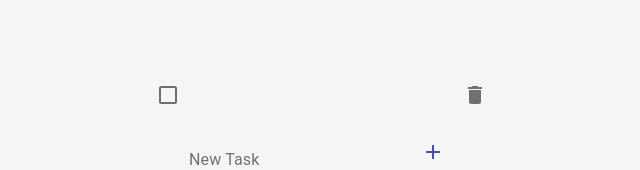
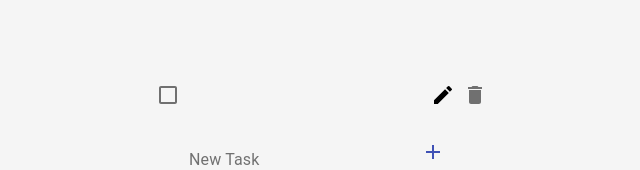
Before and after one commit to kevinngth/todo-list, a React (Create React App) app: page / in a window 1280 px wide. Both pictures are taken after a click on the button 750 px from the left and 408 px from the top of the page. Shown: the part 281-451 px from the top of the page, without its empty margins (317-957 px from the left). Built offline with nearby package versions, Linux system fonts and the light colour scheme.

Commit message:
added edit feature

```diff
--- a/src/components/Form.tsx
+++ b/src/components/Form.tsx
@@ -13,7 +13,7 @@ export const Form: React.FC<Props> = ({ tasks, setTasks }) => {
 
     const addTask = (task: string) => () => {
         const newTasks = [...tasks];
-        newTasks.push({ content: task, isDone: false });
+        newTasks.push({ content: task, isDone: false, isEditing: false });
         setTasks(newTasks);
         setTask('');
     };
--- a/src/components/TaskList.tsx
+++ b/src/components/TaskList.tsx
@@ -1,7 +1,9 @@
-import React from 'react';
+import React, { useState } from 'react';
 import Task from '../models/Task';
 import { createStyles, makeStyles } from '@material-ui/core/styles';
 import DeleteIcon from '@material-ui/icons/Delete';
+import EditIcon from '@material-ui/icons/Edit';
+import EditOutlinedIcon from '@material-ui/icons/EditOutlined';
 import {
     List,
     ListItem,
@@ -41,15 +43,44 @@ export const TaskList: React.FC<Props> = ({ tasks, setTasks }) => {
         setTasks(newTasks);
     };
 
+    const startEditingTask = (index: number) => () => {
+        const newTasks = [...tasks];
+        newTasks[index].isEditing = true;
+        setTasks(newTasks);
+    };
+
+    const [holdingContent, setHoldingContent] = useState<string>('');
+
+    const endEditingTask = (index: number) => () => {
+        const newTasks = [...tasks];
+        newTasks[index].content = holdingContent;
+        newTasks[index].isEditing = false;
+        setTasks(newTasks);
+    };
+
     return (
         <List className={classes.root}>
             {tasks.map((task, index) => {
                 return (
-                    <ListItem key={index} role={undefined} dense button onClick={checkTask(index)}>
-                        <ListItemIcon>
+                    <ListItem key={index} role={undefined} dense button>
+                        <ListItemIcon onClick={checkTask(index)}>
                             <Checkbox color="primary" edge="start" checked={task.isDone} />
                         </ListItemIcon>
-                        <ListItemText primary={task.content} />
+                        {task.isEditing ? (
+                            <>
+                                <input
+                                    defaultValue={task.content}
+                                    style={{ width: 300 }}
+                                    onChange={(e) => setHoldingContent(e.target.value)}
+                                />
+                                <EditOutlinedIcon onClick={endEditingTask(index)} />
+                            </>
+                        ) : (
+                            <>
+                                <ListItemText primary={task.content} />
+                                <EditIcon onClick={startEditingTask(index)} />
+                            </>
+                        )}
                         <ListItemSecondaryAction>
                             <IconButton edge="end" onClick={deleteTask(index)}>
                                 <DeleteIcon />
--- a/src/models/Task.tsx
+++ b/src/models/Task.tsx
@@ -1,6 +1,7 @@
 type Task = {
     content: string;
     isDone: boolean;
+    isEditing: boolean;
 };
 
 export default Task;
```
